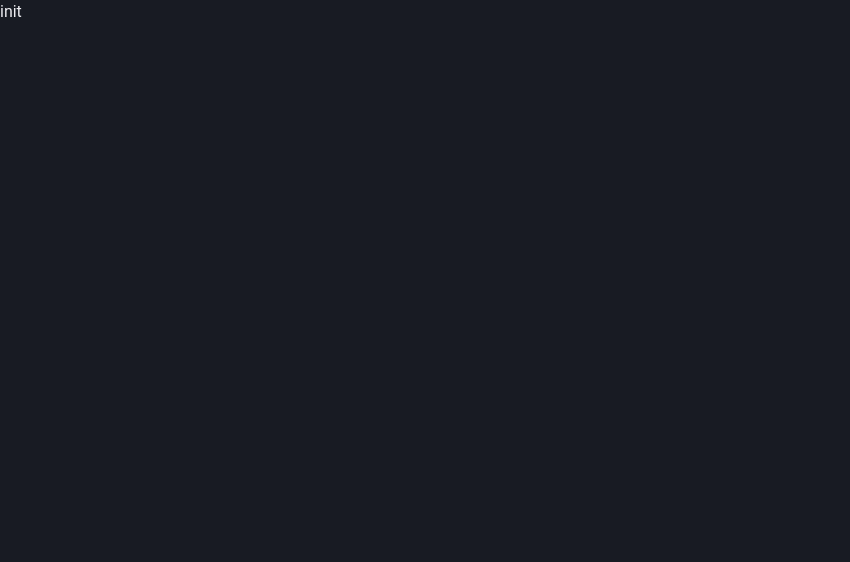
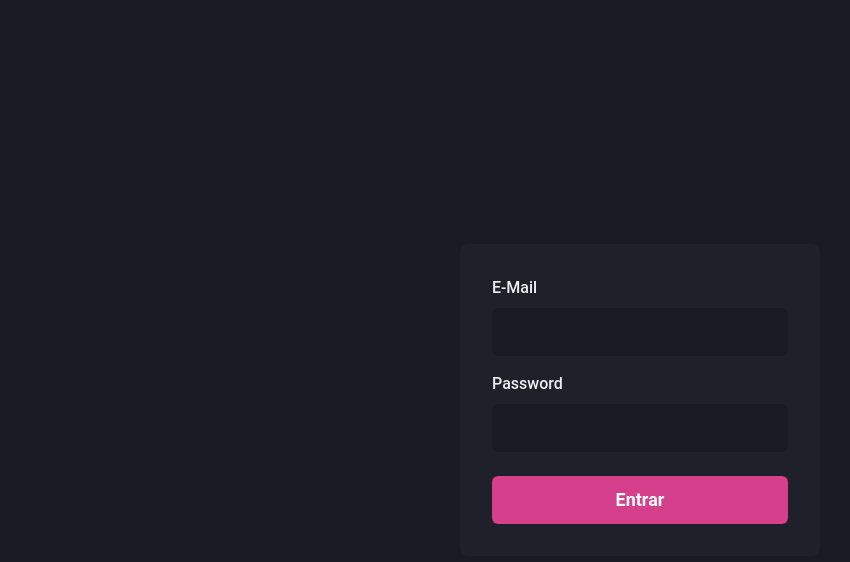
Before and after one commit to DouglasSoares16/dashgo, a Next.js app: page / in a window 1280 px wide. Shown: the top 562 px of the page, without its empty margins (0-850 px from the left). Built offline with nearby package versions, Linux system fonts and the light colour scheme.

Commit message:
Page: SignIn

```diff
--- /dev/null
+++ b/src/components/Form/Input.tsx
@@ -0,0 +1,26 @@
+import { FormControl, FormLabel, Input as ChakraInput, InputProps as ChakraInputProps } from "@chakra-ui/react";
+
+interface IInputProps extends ChakraInputProps {
+  name: string;
+  label?: string;
+}
+
+export function Input({ name, label, ...rest }: IInputProps) {
+  return (
+    <FormControl>
+      { !!label && <FormLabel htmlFor={name}>{label}</FormLabel> }
+      <ChakraInput
+        id={name}
+        name={name}
+        focusBorderColor="pink.500"
+        bgColor="gray.900"
+        variant="filled"
+        _hover={{
+          bgColor: "gray.900"
+        }}
+        size="lg"
+        {...rest}
+      />
+    </FormControl>
+  );
+}
--- a/src/pages/index.tsx
+++ b/src/pages/index.tsx
@@ -1,6 +1,35 @@
+import { Flex, Button, Stack } from "@chakra-ui/react";
+import { Input } from "../components/Form/Input";
 
-export default function Home() {
+export default function SignIn() {
   return (
-    <h1>init</h1>
+    <Flex
+      w="100vw"
+      h="100vh"
+      align="center"
+      justify="center"
+    >
+      <Flex
+        as="form"
+        w="100%"
+        maxW={360}
+        bg="gray.800"
+        p="8"
+        borderRadius={8}
+        flexDir="column"
+      >
+        <Stack spacing="4">
+          <Input name="email" type="email" label="E-Mail" />
+          <Input name="password" type="password" label="Password" />
+        </Stack>
+
+        <Button
+          type="submit"
+          mt="6"
+          colorScheme="pink"
+          size="lg"
+        >Entrar</Button>
+      </Flex>
+    </Flex>
   )
 }
```
